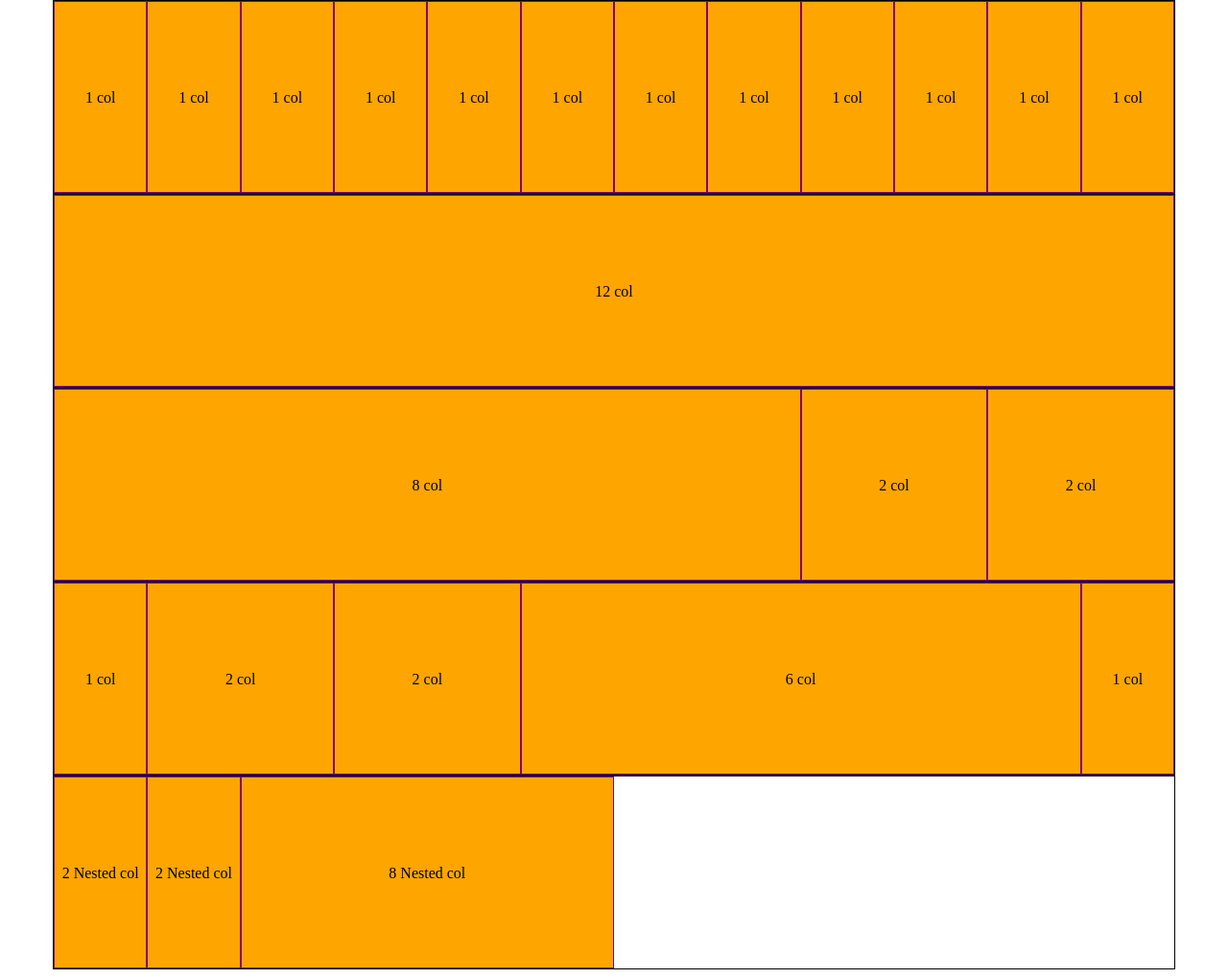
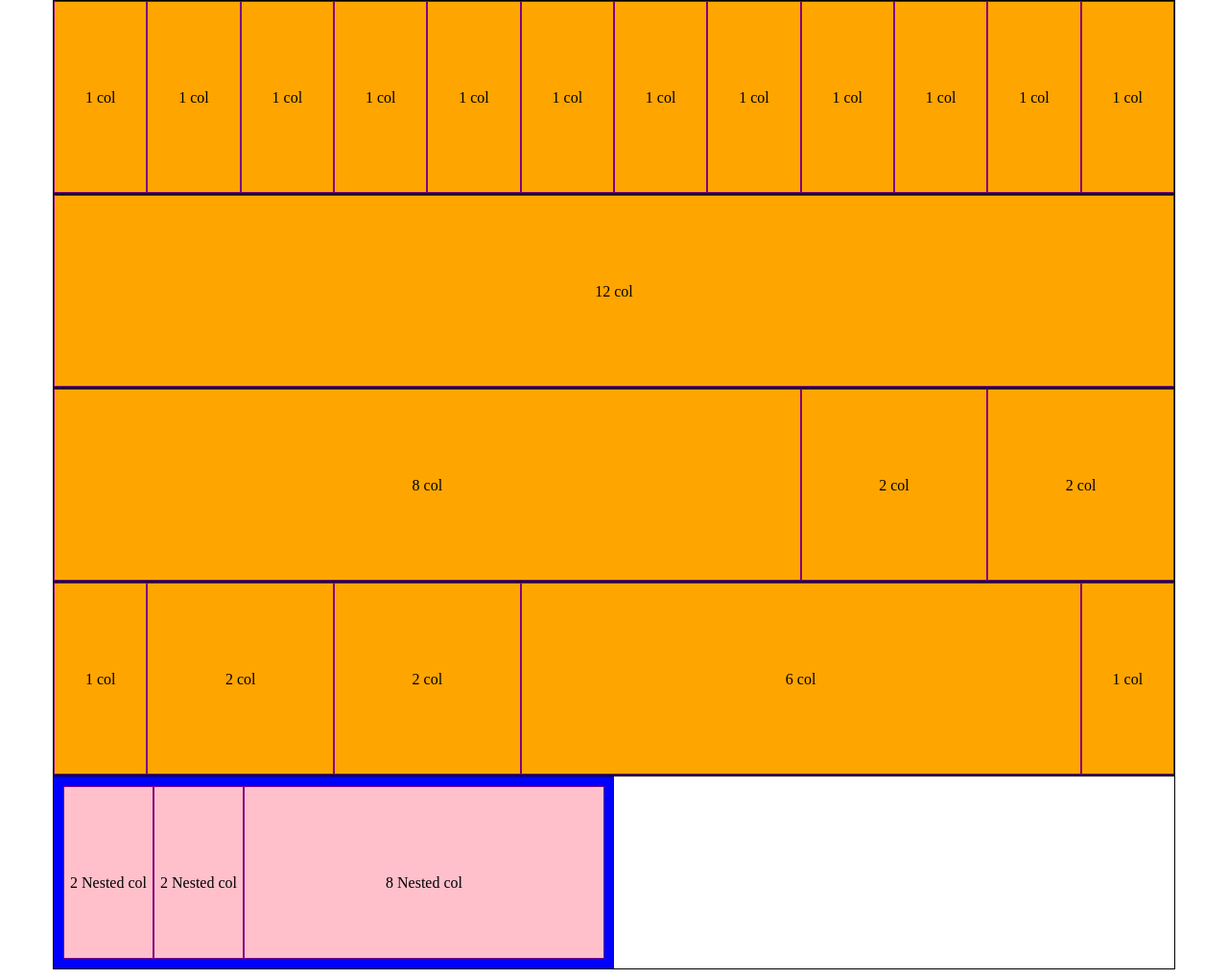
Before and after one commit to fabioalberici/html-css-12bool, a plain HTML site: page index.html in a window 1280 px wide. Shown: the whole page at 96% size. Drawn offline with Linux system fonts and the light colour scheme.

Commit message:
fine metà footer

```diff
--- a/css/style.css
+++ b/css/style.css
@@ -37,6 +37,17 @@
 }
 /*fine quarta riga */
 /*inizio quinta riga*/
-.container-uno {
+.parte-uno {
   width: 50%;
+  background-color: blue;
+  height: 200px;
+  padding: 10px;
 }
+.parte-uno >.col-8 {
+  background-color: pink;
+  height: 180px;
+}
+.parte-uno>.col-2 {
+  background-color: pink;
+  height: 180px;
+}
--- a/index.html
+++ b/index.html
@@ -37,11 +37,12 @@
       <div class="col-1"><p>1 col</p></div>
     </div>
     <div class="container">
-      <div class="container-uno">
+      <div class="parte-uno">
         <div class="col-2"><p>2 Nested col</p></div>
         <div class="col-2"><p>2 Nested col</p></div>
         <div class="col-8"><p>8 Nested col</p></div>
       </div>
+
     </div>
 
 
```
